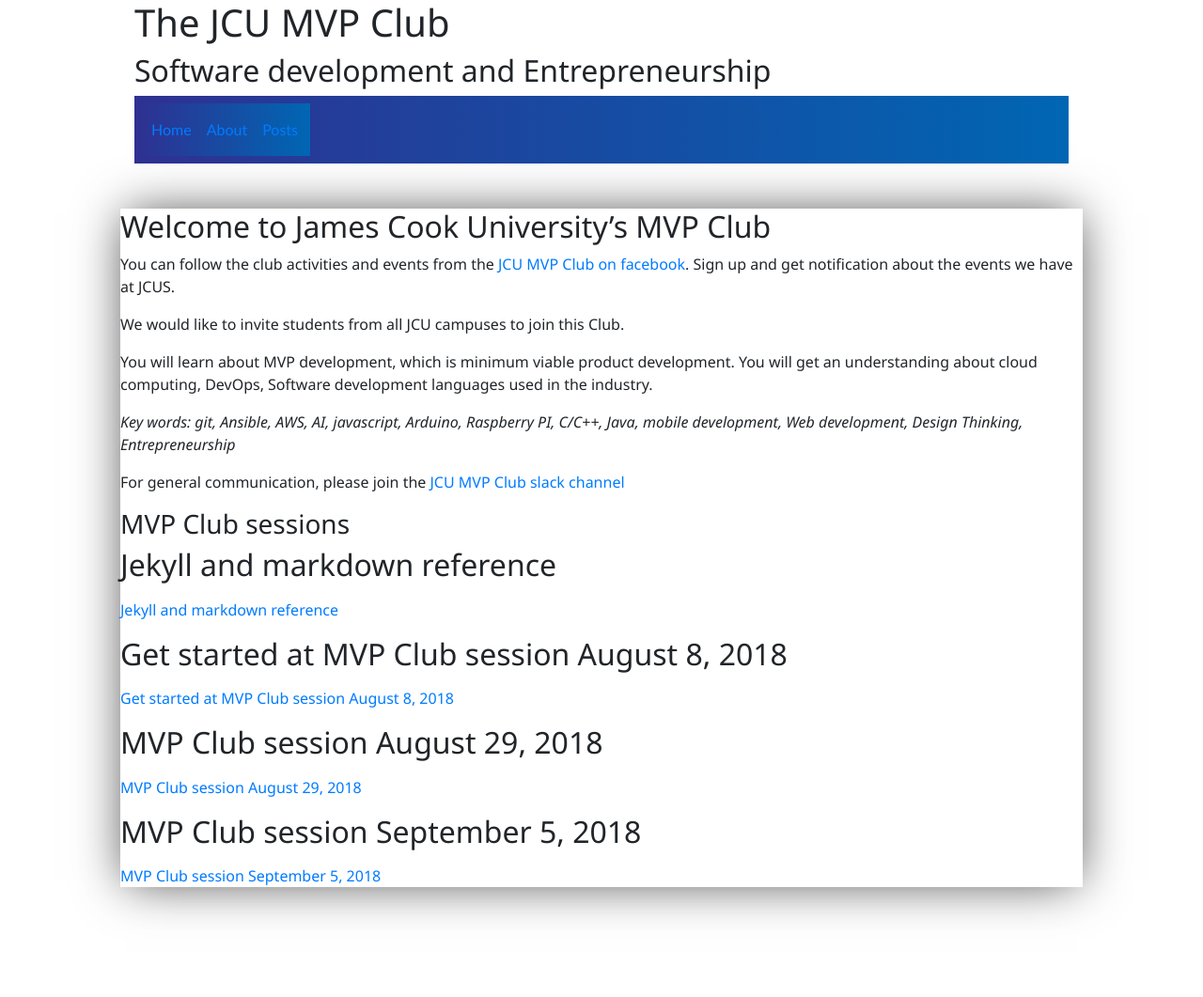
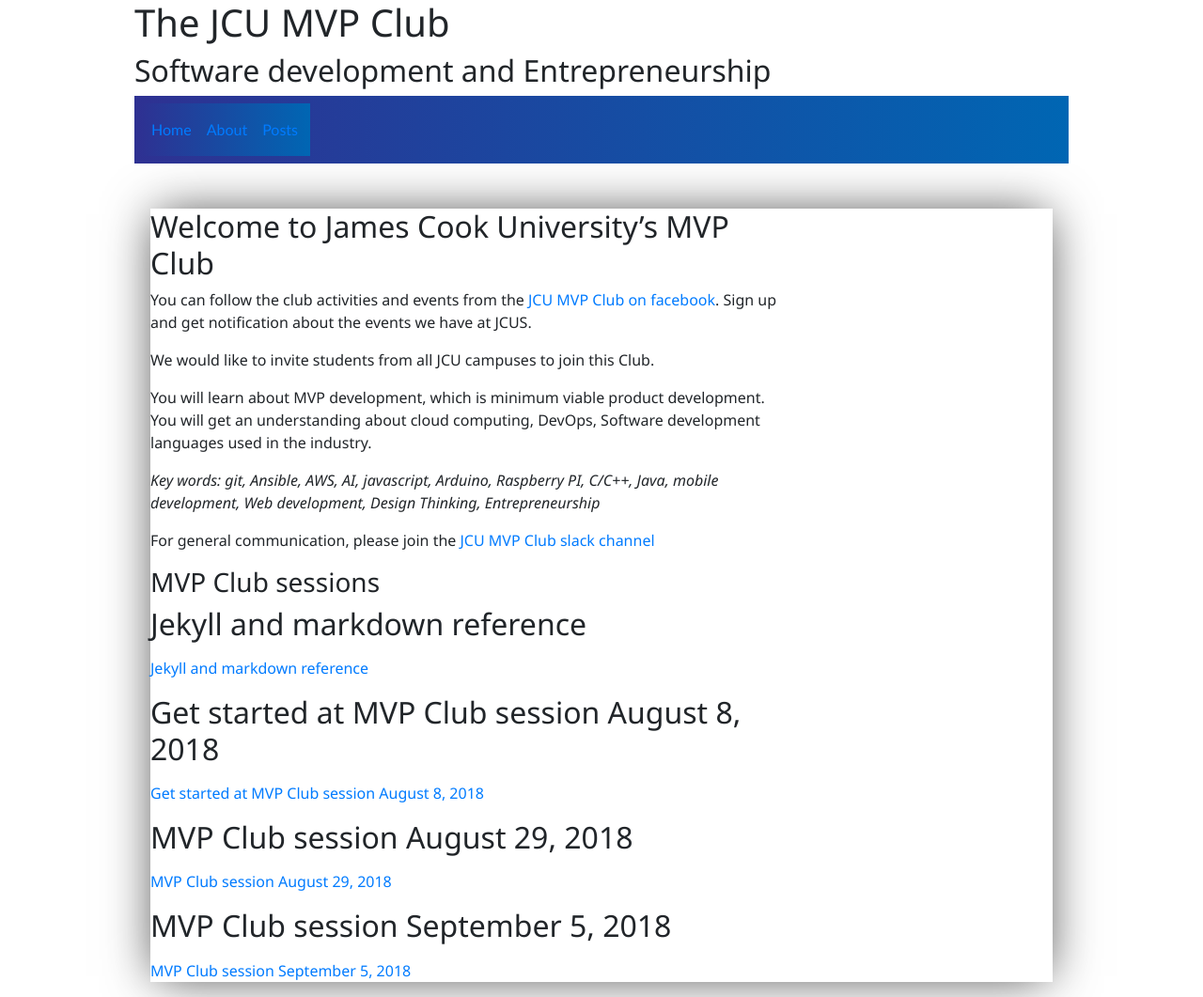
Before and after one commit to id8lab/id8club.github.io, a Jekyll site: the page built from index.md, in a window 1280 px wide. Shown: the whole page at 94% size. Built offline with Jekyll 4.4.1, drawn with Linux system fonts in a browser that asks for light colours; our own code applies the rules of GitHub Pages for plain Markdown files.

Commit message:
Update style.css

```diff
--- a/assets/css/style.css
+++ b/assets/css/style.css
@@ -1,6 +1,6 @@
 .body-content {
 
-  width: 80%;
+  width: 75%;
   margin: auto;
   font-family:'Segoe UI', Tahoma, Geneva, Verdana, sans-serif;
   -webkit-box-shadow: 0px 0px 50px -6px rgba(0,0,0,0.75);
@@ -22,3 +22,9 @@
   margin: auto;
   font-family:'Segoe UI', Tahoma, Geneva, Verdana, sans-serif;
 }
+.inner-body {
+
+  width: 70%;
+  font-family:'Segoe UI', Tahoma, Geneva, Verdana, sans-serif;
+
+}
```
